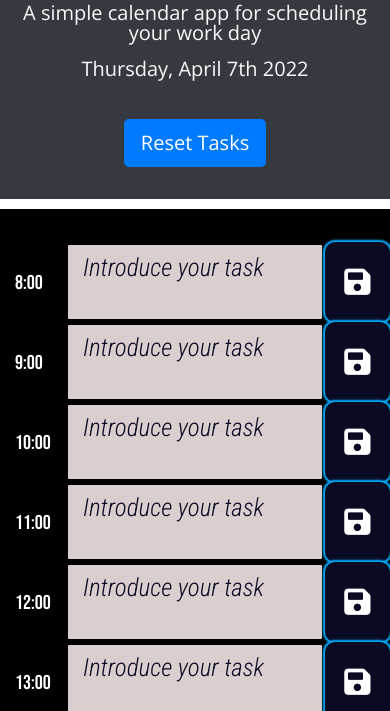
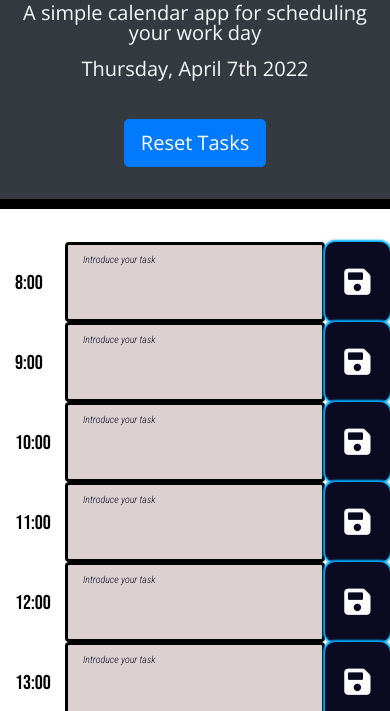
Before and after one commit to AlejandroBahSan/Day-Planner, a plain HTML site: page index.html in a window 390 px wide. Shown: the part 133-844 px from the top of the page. Drawn offline with nearby package versions, Linux system fonts and the light colour scheme.

Commit message:
Color updates

```diff
--- a/Develop/style.css
+++ b/Develop/style.css
@@ -11,7 +11,7 @@ body {
   background-color: transparent;
   color: black;
   border-radius: 0;
-  border-bottom: 10px solid #fff;
+  border-bottom: 10px solid black;
 }
 
 .custom-btn {
@@ -53,16 +53,20 @@ textarea {
 }
 
 .hour {
-  background-color: #000000;
-  color: rgb(255, 255, 255);
+  background-color: #fff;
+  color: black;
   border-top: 1px solid #000000;
   font-size: 35px;
   margin: auto;
   text-align: left;
   font-family: 'Bebas Neue', cursive;
+  border-color: transparent;
 }
 
 @media screen and (max-width: 768px) {
+  ::placeholder {
+    font-size: 10px;
+  }
   .hour {
     font-size: 20px;
   }
@@ -78,7 +82,7 @@ textarea {
 
 
 .present {
-  background-color: #f10c0c;
+  background-color: #c0f309;
   color: black;
   font-size: 25px;
   text-align: left;
@@ -86,7 +90,7 @@ textarea {
 }
 
 .future {
-  background-color: #0ea9d8;
+  background-color: #0ed829;
   color: black;
   font-size: 25px;
   text-align: left;
--- a/index.html
+++ b/index.html
@@ -34,7 +34,7 @@
 
   </head>
 
-  <body style="background-color:black">
+  <body style="background-color:#ffff">
 
     <!-- Jumbotron - Title -->
     <header class="jumbotron text-light bg-dark">
```
Also changed, not shown: images/Day-Planner.jpg.
